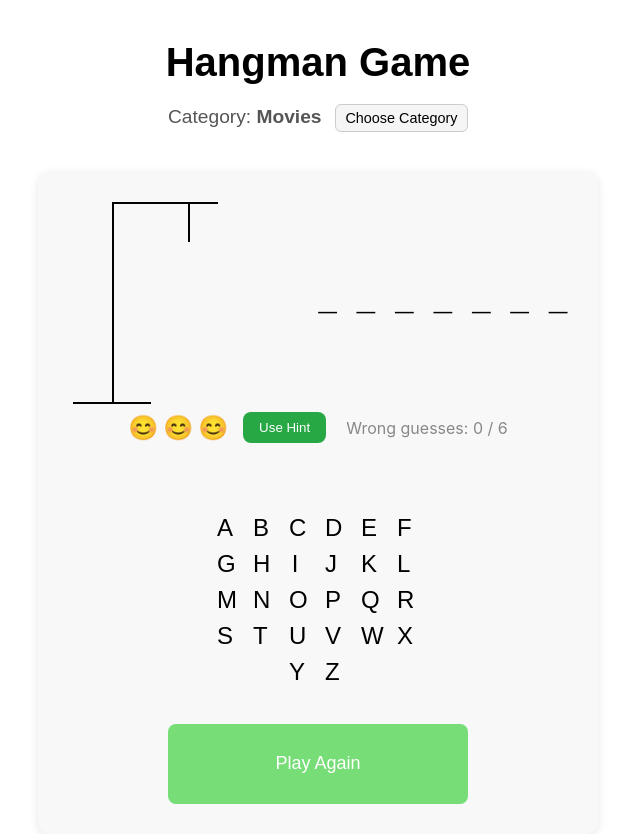
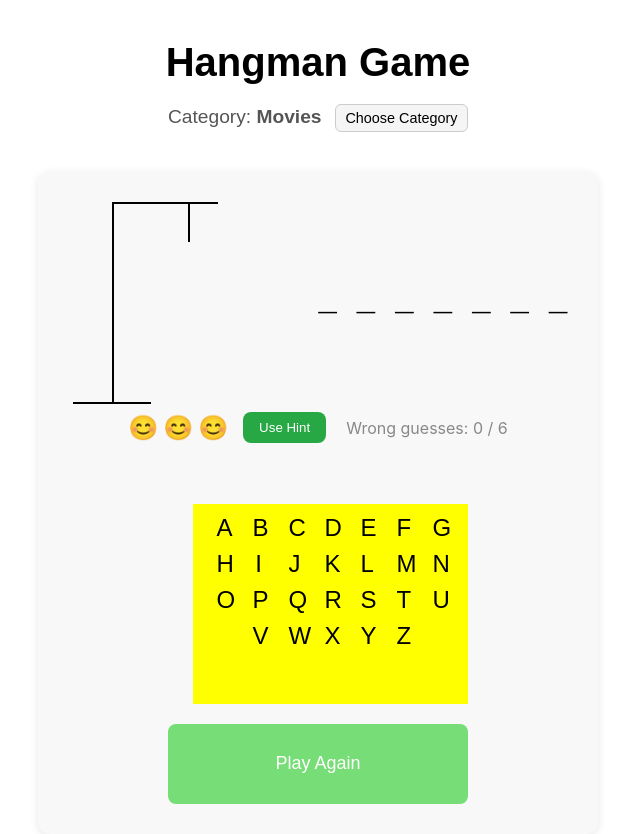
Before and after one commit to olkoki/React_Project, a React (Create React App) app in the folder hangman-game/: page / in a window 1280 px wide. Shown: the whole page, without its empty margins (322-962 px from the left). Built offline with nearby package versions, Linux system fonts and the light colour scheme; no server answers.

Commit message:
styled keyboard to be responsive

```diff
--- a/hangman-game/src/App.css
+++ b/hangman-game/src/App.css
@@ -10,22 +10,7 @@ body {
 .keyboard {
   width: 48%;
   height: 30vh;
-}
-
-.letter-key {
-  margin: 0.1rem 0.2rem;
-  width: 2rem;
-  height: 2rem;
-  font-size: 1.5rem;
-  border: none;
-  background-color: transparent;
-}
-.keyboard {
-  margin-left: 25%;
-  margin-top: 10%;
-  width: 48%;
-  height: 25vh;
-  z-index: 0;
+  background-color: yellow;
 }
 
 .letter-key {
@@ -37,6 +22,20 @@ body {
   background-color: transparent;
 }
 
+.keyboard {
+  margin-left: 20%;
+  margin-top: 10%;
+  width: 60%;
+  height: 25vh;
+  z-index: 0;
+}
+
+@media (min-width: 540px) {
+  .keyboard {
+    width: 55%;
+    margin-left: 25%;
+  }
+}
 #black {
   color: black;
 }
```
